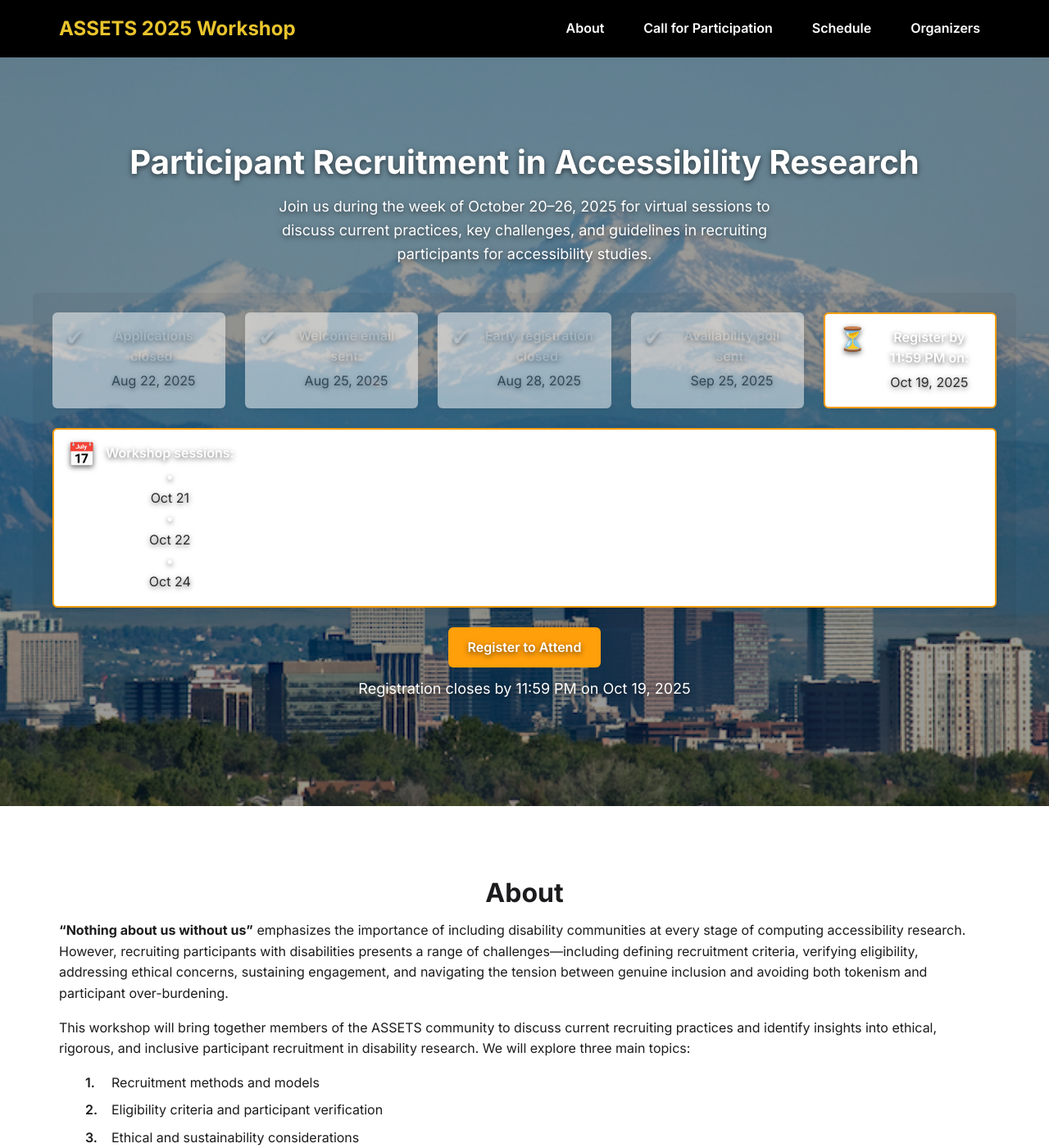
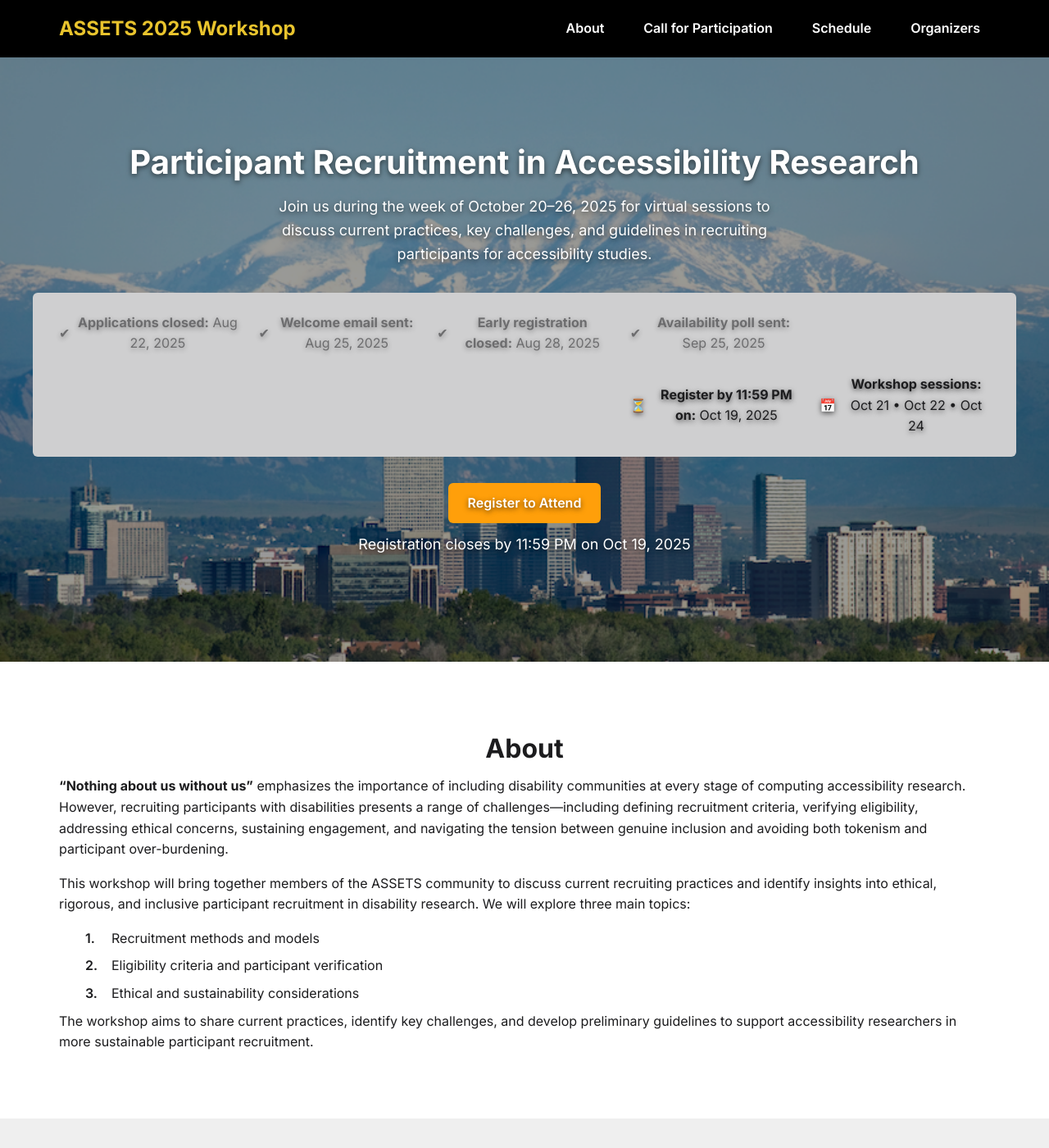
Before and after one commit to assets-recruitment-2025/assets-recruitment-2025.github.io, a Jekyll site: the page built from index.md, in a window 1280 px wide and 1400 px high. Shown: the whole window at 82% size. Built offline with Jekyll 4.4.1, drawn with Linux system fonts in a browser that asks for light colours; some of the changed text lies outside the part shown.

Commit message:
Update workshop site Schedule

```diff
--- a/assets/css/style.css
+++ b/assets/css/style.css
@@ -588,62 +588,36 @@ img {
   border: 0;
 }
 
-/* —— Hero Milestones Bar —— */
 .hero-milestones {
-  display: flex;
-  flex-wrap: wrap;
+  /* switch from flex to grid with 2 rows */
+  display: grid;
+  grid-template-rows: auto auto;
+  /* flow items left-to-right, then wrap into the next row */
+  grid-auto-flow: column;
   gap: var(--gap);
   max-width: var(--site-max);
-  margin: 2rem auto 0;
-  padding: 1.5rem;
-  background: rgba(0,0,0,0.05);
+  margin: 2rem auto;
+  background: var(--clr-surface);
+  padding: 1.5rem 2rem;
   border-radius: var(--radius);
 }
 
-.hero-milestones .milestone {
-  flex: 1 1 180px;               /* allow wrap */
-  display: flex;
-  align-items: flex-start;
-  background: #fff;
-  padding: 1rem;
-  border-radius: var(--radius);
-  box-shadow: 0 2px 6px rgba(0,0,0,0.1);
+.hero-milestones .milestone.past {
+  /* force into first row */
+  grid-row: 1;
+  color: var(--clr-text-muted);
+  opacity: 0.6;
 }
 
-/* dim out anything in the past */
-.hero-milestones .milestone.past {
-  opacity: 0.5;
+.hero-milestones .milestone.upcoming {
+  /* force into second row */
+  grid-row: 2;
+  color: var(--clr-text);
 }
 
-/* highlight upcoming items */
-.hero-milestones .milestone.upcoming {
-  border: 2px solid var(--clr-accent);
+/* icon sizing, spacing stays the same */
+.hero-milestones .milestone {
+  display: flex;
+  align-items: center;
+  gap: 0.5rem;
 }
-
-/* icon styling */
-.hero-milestones .milestone .icon {
-  font-size: 1.75rem;
-  line-height: 1;
-  margin-right: 0.75rem;
-  flex-shrink: 0;
-}
-
-/* label + date wrapper */
-.hero-milestones .milestone > div {
-  display: flex;
-  flex-direction: column;
-}
-
-/* make the label bold and on its own line */
-.hero-milestones .milestone > div > strong {
-  display: block;
-  font-weight: 600;
-  margin-bottom: 0.25rem;
-}
-
-/* force every date onto its own line */
-.hero-milestones .milestone time {
-  display: block;
-  font-weight: 400;
-  color: var(--clr-text-muted);
-}
--- a/index.md
+++ b/index.md
@@ -52,7 +52,6 @@ permalink: /
       <div>
         <strong>Workshop sessions:</strong>
         <!-- wrap in <time> so our block‐rule catches it -->
-        •
         <time datetime="2025-10-21">Oct 21</time>
         •
         <time datetime="2025-10-22">Oct 22</time>
```
Also changed, not shown: other parts of index.md (+4 -4 lines).
